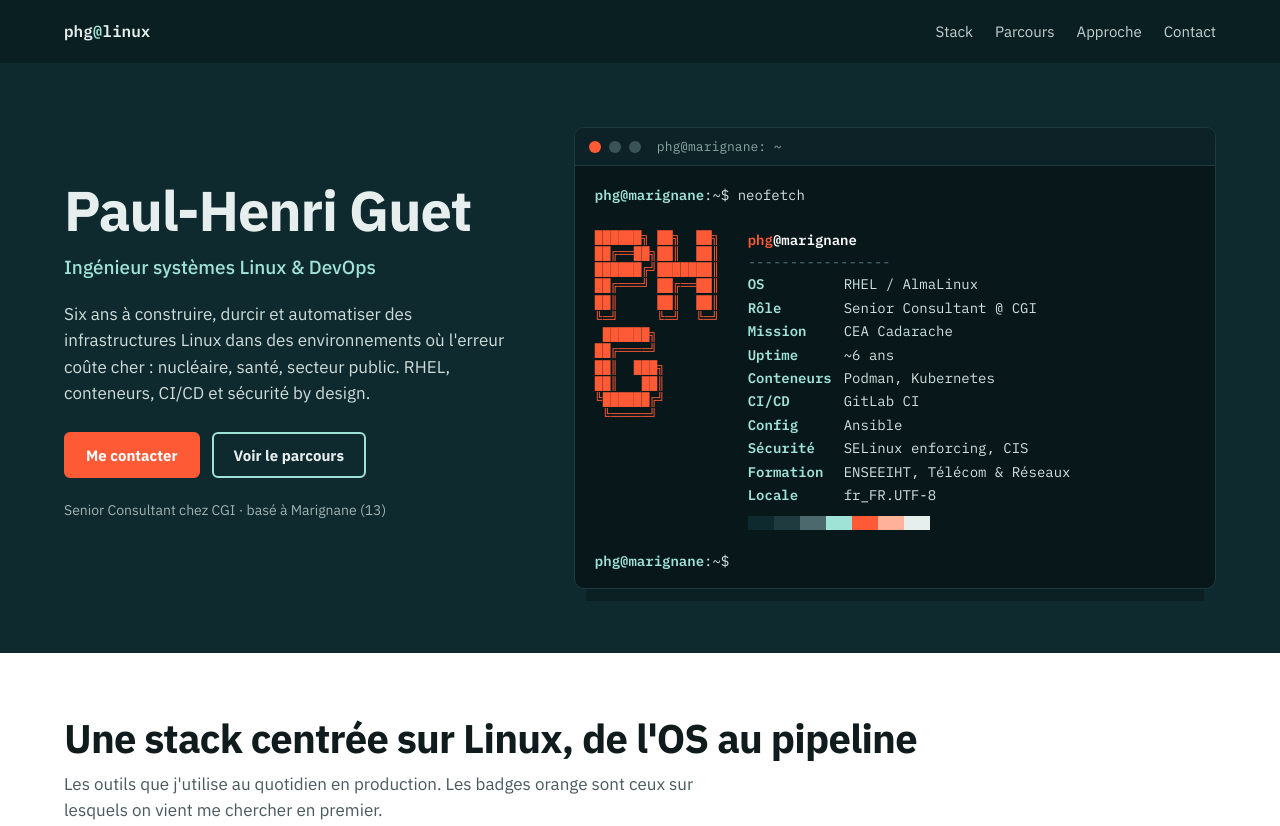
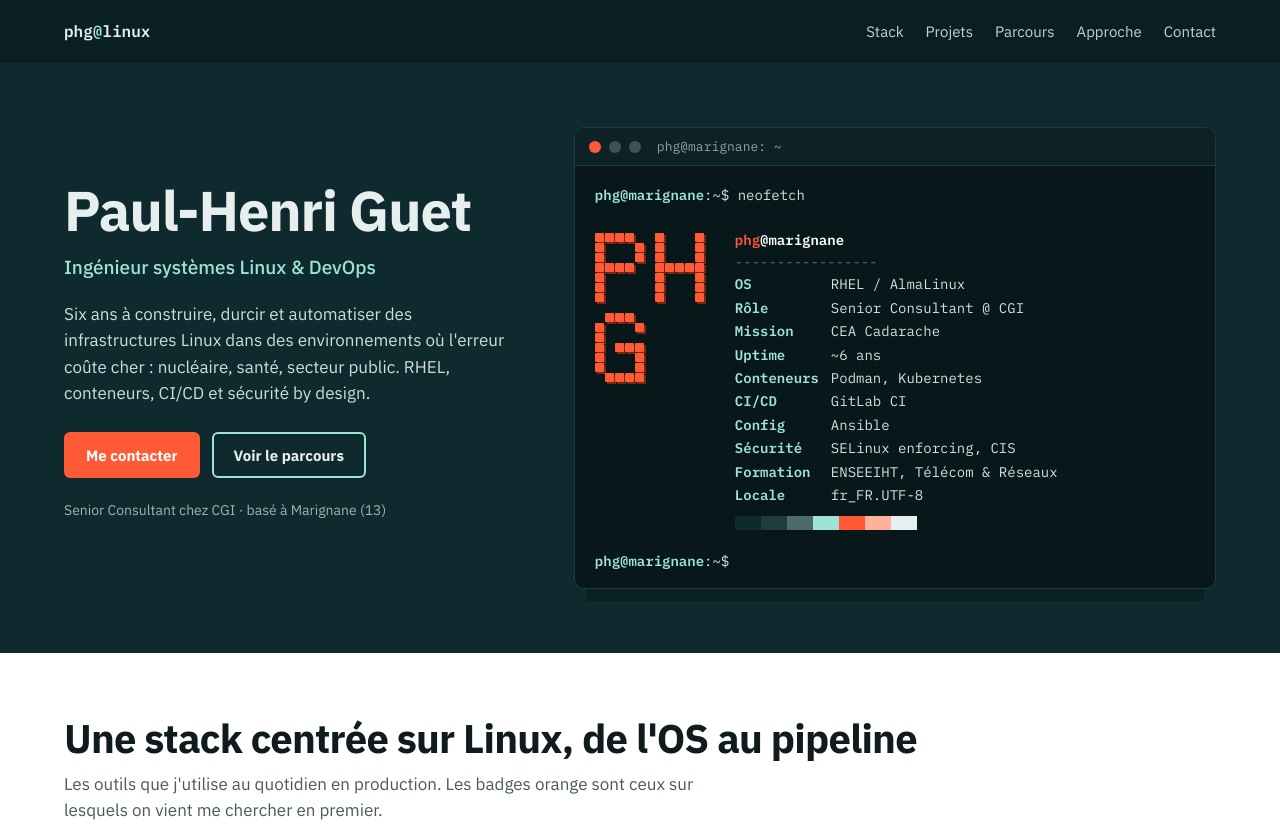
Before and after one commit to paulhenriguet/paulhenriguet.github.io, a plain HTML site: page index.html in a window 1280 px wide. Shown: the top 826 px of the page. Drawn offline with Linux system fonts and the light colour scheme.

Commit message:
Add files via upload

```diff
--- a/index.html
+++ b/index.html
@@ -48,7 +48,7 @@ h3{font-size:19px;margin:0 0 6px}
 .term .bar span{margin-left:8px}
 .term pre{margin:0;padding:18px 20px 22px;font:14px/1.6 "IBM Plex Mono",monospace;color:#cfe3e0;overflow-x:auto}
 .nf{display:grid;grid-template-columns:auto minmax(0,1fr);gap:4px 28px;padding:0 20px 22px;font:14px/1.6 "IBM Plex Mono",monospace;color:#cfe3e0}
-.nf .logo{color:var(--acc);white-space:pre;line-height:1.25;font-size:13px}
+.nf .logo{width:112px;height:152px;display:block;margin-top:4px}
 .nf dl{margin:0;display:grid;grid-template-columns:max-content minmax(0,1fr);gap:1px 12px}
 .nf dt{color:var(--aqua);font-weight:600}
 .nf dd{margin:0;overflow-wrap:anywhere}
@@ -107,6 +107,7 @@ footer .wrap{display:flex;flex-wrap:wrap;gap:8px 24px;justify-content:space-betw
 <nav><div class="wrap">
 <a class="me" href="#top">phg<b>@</b>linux</a>
 <a class="l" href="#stack">Stack</a>
+<a class="l" href="projets.html">Projets</a>
 <a class="l" href="#parcours">Parcours</a>
 <a class="l" href="#approche">Approche</a>
 <a class="l" href="#contact">Contact</a>
@@ -128,18 +129,7 @@ footer .wrap{display:flex;flex-wrap:wrap;gap:8px 24px;justify-content:space-betw
 <div class="bar"><i></i><i></i><i></i><span>phg@marignane: ~</span></div>
 <pre><b style="color:var(--aqua)">phg@marignane</b>:~$ neofetch</pre>
 <div class="nf">
-<div class="logo" aria-hidden="true">██████╗ ██╗  ██╗
-██╔══██╗██║  ██║
-██████╔╝███████║
-██╔═══╝ ██╔══██║
-██║     ██║  ██║
-╚═╝     ╚═╝  ╚═╝
- ██████╗
-██╔════╝
-██║  ███╗
-██║   ██║
-╚██████╔╝
- ╚═════╝</div>
+<svg class="logo" id="logo" viewBox="0 0 112 152" aria-hidden="true"></svg>
 <div>
 <div class="hd"><b>phg</b>@marignane</div>
 <div class="rule">-----------------</div>
@@ -205,6 +195,9 @@ footer .wrap{display:flex;flex-wrap:wrap;gap:8px 24px;justify-content:space-betw
 <script>
 {
 const nf=[["OS","RHEL / AlmaLinux"],["Rôle","Senior Consultant @ CGI"],["Mission","CEA Cadarache"],["Uptime","~6 ans"],["Conteneurs","Podman, Kubernetes"],["CI/CD","GitLab CI"],["Config","Ansible"],["Sécurité","SELinux enforcing, CIS"],["Formation","ENSEEIHT, Télécom & Réseaux"],["Locale","fr_FR.UTF-8"]];
+const G={P:['11110','10001','10001','11110','10000','10000','10000'],H:['10001','10001','10001','11111','10001','10001','10001'],C:['01110','10001','10000','10111','10001','10001','01111']};
+const px=[];[['P',0,0],['H',6,0],['C',0,8]].forEach(([k,ox,oy])=>G[k].forEach((r,y)=>[...r].forEach((b,x)=>{if(b==='1')px.push([(ox+x)*10,(oy+y)*10])})));
+document.getElementById('logo').innerHTML=px.map(([x,y])=>`<rect x="${x+2}" y="${y+2}" width="9" height="9" fill="#7a2614"/>`).join('')+px.map(([x,y])=>`<rect x="${x}" y="${y}" width="9" height="9" rx="1" fill="#ff5a36"/>`).join('');
 document.getElementById('nf').innerHTML=nf.map(([k,v])=>`<dt>${k}</dt><dd>${v.replace(/&/g,'&amp;')}</dd>`).join('');
 
 const stk=[
```
